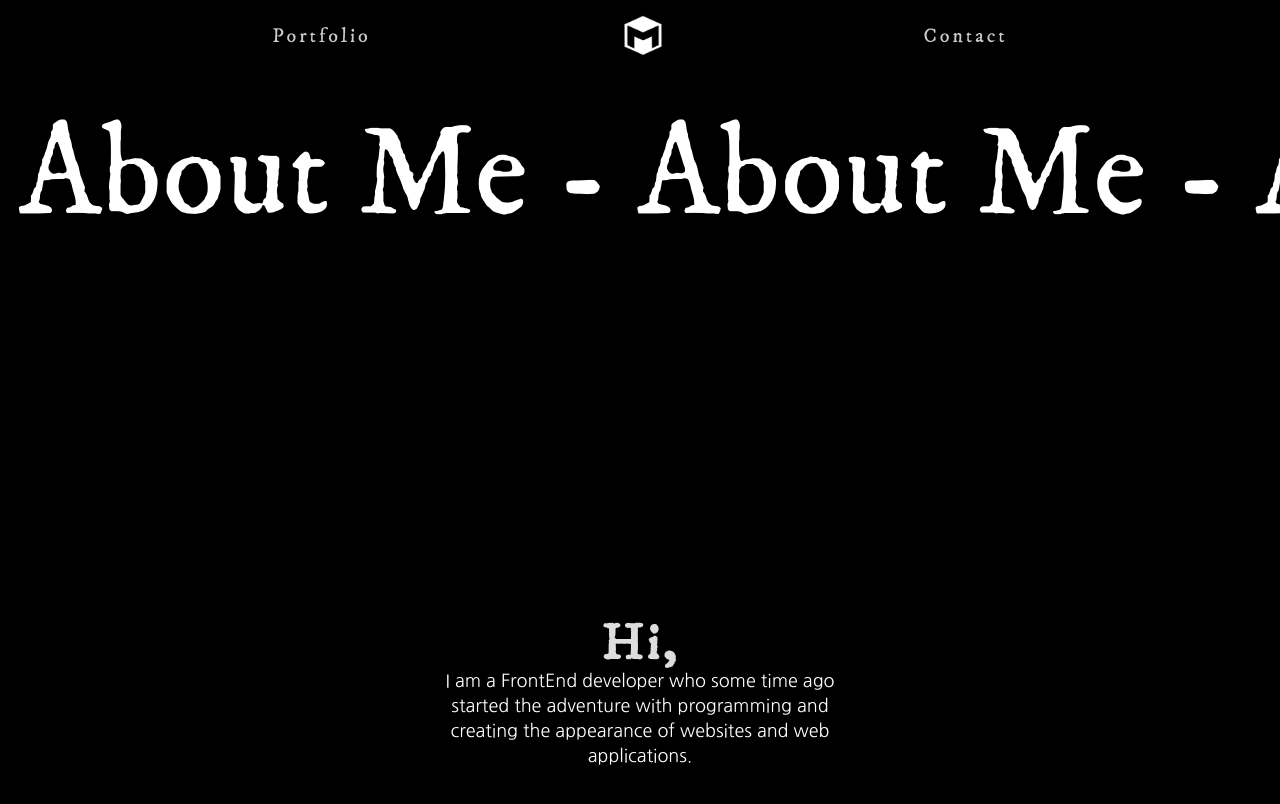
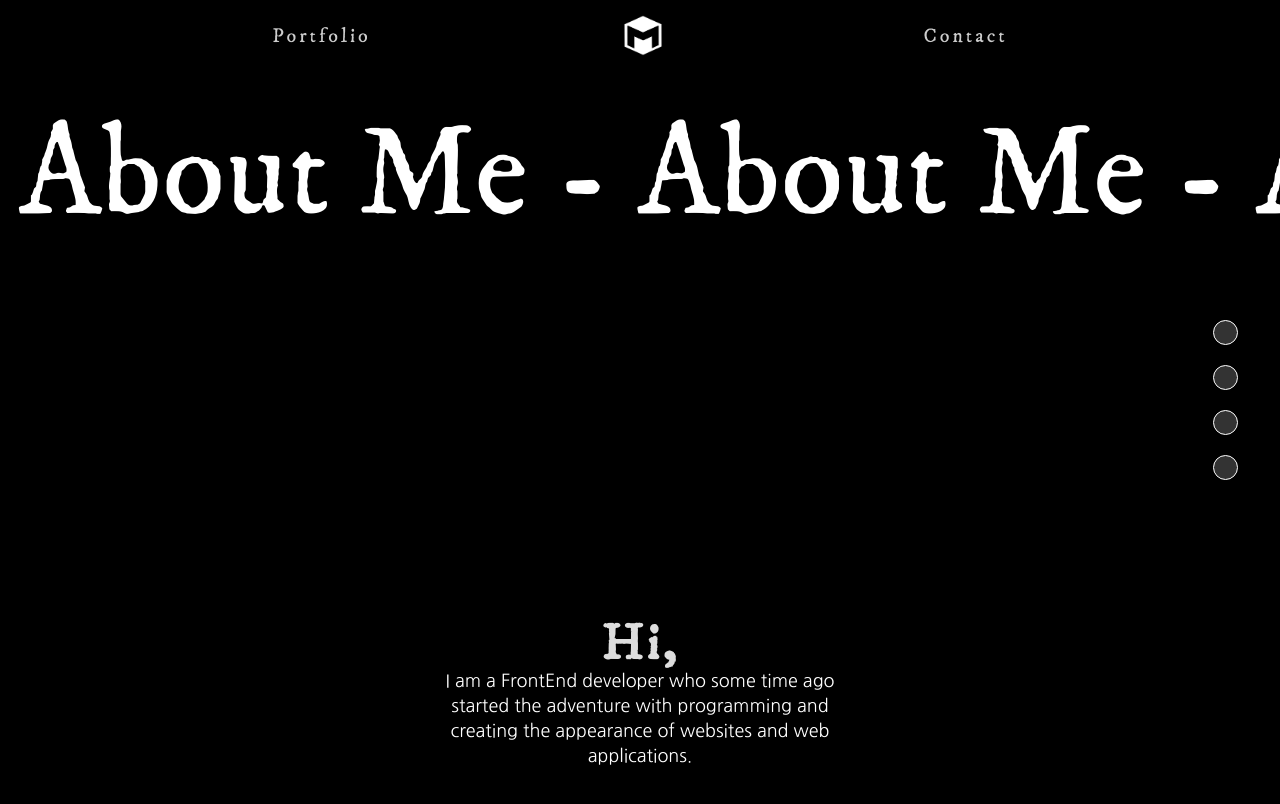
Before and after one commit to Matthave/frontEnd, a React (Create React App) app: page /#/aboutYourArtist in a window 1280 px wide. Shown: the top 804 px of the page. Built offline with nearby package versions, Linux system fonts and the light colour scheme.

Commit message:
Create navigation function in AboutM component, Add scrollTo function to components, style fixes

```diff
--- a/src/components/Navigation.js
+++ b/src/components/Navigation.js
@@ -2,16 +2,23 @@ import React from 'react'
 import { NavLink } from 'react-router-dom'
 import smallLogo from '../IMG/Logo contentSize.png'
 
-function Navigation() {
+class Navigation extends React.Component {
+
+  logoClickHandle = () => {
+    window.scrollTo({ top: 0, behavior: 'smooth' });
+  }
+
+  render() {
     return (
       <nav className="nav">
         <ul className="nav__ul">
           <li className="nav__li"><NavLink className='nav__link' to='/portfolio'>Portfolio</NavLink></li>
-        <NavLink to='/'><img className='nav__smallLogo' src={smallLogo} alt="MyLogo" /></NavLink>
+          <NavLink to='/'><img className='nav__smallLogo' onClick={this.logoClickHandle} src={smallLogo} alt="MyLogo" /></NavLink>
           <li className="nav__li"><NavLink className='nav__link' to='/contact'>Contact</NavLink></li>
         </ul>
       </nav>
     )
   }
+}
 
 export default Navigation
--- a/src/css/style.css
+++ b/src/css/style.css
@@ -1557,6 +1557,58 @@ body {
   }
 }
 
+.navigationAbout {
+  display: none;
+  position: fixed;
+  top: 50%;
+  right: 5px;
+  -webkit-transform: translate(-50%, -50%);
+          transform: translate(-50%, -50%);
+  width: 50px;
+}
+
+@media (min-width: 1024px) {
+  .navigationAbout {
+    display: block;
+  }
+}
+
+.navigationAbout__list {
+  display: -webkit-box;
+  display: -ms-flexbox;
+  display: flex;
+  -webkit-box-orient: vertical;
+  -webkit-box-direction: normal;
+      -ms-flex-direction: column;
+          flex-direction: column;
+  -webkit-box-pack: space-evenly;
+      -ms-flex-pack: space-evenly;
+          justify-content: space-evenly;
+  list-style-type: none;
+}
+
+.navigationAbout__listItem {
+  width: 25px;
+  height: 25px;
+  border-radius: 50%;
+  border: 1px solid white;
+  background-color: #333;
+  margin: 10px auto;
+  -webkit-transition: 0.2s linear;
+  transition: 0.2s linear;
+  cursor: pointer;
+}
+
+.navigationAbout__listItem:hover {
+  background-color: #aaa;
+  border: 1px black solid;
+}
+
+.navigationAbout__listItem--active {
+  background-color: #aaa;
+  border: 1px black solid;
+}
+
 .technology {
   margin-top: 75px;
   opacity: 0;
--- a/src/pages/AboutM.js
+++ b/src/pages/AboutM.js
@@ -3,6 +3,14 @@ import React from 'react'
 class AboutM extends React.Component {
   state = {
     showAboutMe: false,
+  }
+
+  currentIndexOfSection = -1;
+  withHold = false;
+
+
+  componentWillUnmount() {
+    document.body.style.overflow = 'visible';
   }
 
   componentDidMount() {
@@ -11,11 +19,76 @@ class AboutM extends React.Component {
         showAboutMe: true
       })
     }, 20);
+    document.body.style.overflow = 'hidden';
+    window.scrollTo({ top: 0, behavior: 'smooth' });
+
+    document.querySelector('.about').addEventListener('wheel', (event) => this.scrollDirection(event))
+  }
+
+  activeDots = () => {
+    const liList = document.querySelectorAll('.navigationAbout__listItem');
+    liList.forEach((li, index) => {
+      if (index === this.currentIndexOfSection) {
+        li.classList.add('navigationAbout__listItem--active')
+      } else {
+        li.classList.remove('navigationAbout__listItem--active')
+      }
+    })
+  }
+
+  clickHandleDots = (index) => {
+    this.currentIndexOfSection = index;
+    this.scrollToElement()
+  }
+
+  scrollDirection = (event) => {
+    if (this.withHold) return;
+    this.withHold = true;
+
+    setTimeout(() => {
+      this.withHold = false;
+    }, 1000);
+
+    const direction = event.deltaY > 0 ? 1 : -1;
+
+    this.scroll(direction);
+  }
+
+  scroll = (direction) => {
+    const sectionElements = document.querySelectorAll('.aboutM')
+
+    if (direction === 1) {
+      const isLastSection = this.currentIndexOfSection === sectionElements.length - 1;
+      if (isLastSection) return;
+    } else if (direction === -1) {
+      const isFirstSection = this.currentIndexOfSection === 0;
+      if (isFirstSection) return;
+    }
+
+    this.currentIndexOfSection += direction;
+
+    this.scrollToElement();
+    this.activeDots()
+  }
+
+  scrollToElement = () => {
+    this.activeDots();
+    const sectionEle = document.querySelectorAll('.aboutM')
+    sectionEle[this.currentIndexOfSection].scrollIntoView({
+      behavior: 'smooth',
+      block: 'start',
+    })
   }
 
   render() {
     const classes = ['about'];
     if (this.state.showAboutMe) classes.push('about--showIt')
+
+    const sectionElements = [...document.querySelectorAll('.aboutM')];
+    const liList = sectionElements.map((ele, index) => (
+      <li onClick={() => this.clickHandleDots(index)} className="navigationAbout__listItem"></li>
+    ))
+
     return (
       <section className={classes.join(' ')}>
         <div className='bars__itemAbout'>
@@ -78,6 +151,11 @@ class AboutM extends React.Component {
           </h3>
           </div>
         </div>
+        <aside className="navigationAbout">
+          <ul className="navigationAbout__list">
+            {liList}
+          </ul>
+        </aside>
       </section>
     )
   }
--- a/src/pages/Contact.js
+++ b/src/pages/Contact.js
@@ -36,6 +36,7 @@ class Contact extends React.Component {
     setInterval(() => {
       this.iconUp();
     }, 5000)
+    window.scrollTo({ top: 0, behavior: 'smooth' });
   }
 
   iconUp = () => {
--- a/src/pages/HomePage.js
+++ b/src/pages/HomePage.js
@@ -17,6 +17,8 @@ class HomePage extends React.Component {
         homePageShowIt: true
       })
     }, 20)
+
+    window.scrollTo({ top: 0, behavior: 'smooth' });
   }
 
   render() {
--- a/src/pages/Portfolio.js
+++ b/src/pages/Portfolio.js
@@ -26,6 +26,7 @@ class Portfolio extends React.Component {
         hexOnPosition: true,
       })
     }, 100);
+    window.scrollTo({ top: 0, behavior: 'smooth' });
   }
   render() {
     const classes = ['portfolio'];
--- a/src/sass/_about.scss
+++ b/src/sass/_about.scss
@@ -214,3 +214,42 @@ transform: rotate(0);
       transform: rotate(0);
       }
 }
+
+
+//Navigations
+
+.navigationAbout{
+  display: none;
+  position: fixed;
+  top:50%;
+  right:5px;
+  transform: translate(-50%,-50%);
+  width:50px;
+  @include mq(large){
+    display: block;
+  }
+  &__list{
+    display: flex;
+    flex-direction: column;
+    justify-content: space-evenly;
+    list-style-type: none;
+  }
+  &__listItem{
+    width:25px;
+    height: 25px;
+    border-radius: 50%;
+    border:1px solid white;
+    background-color: #333;
+    margin: 10px auto;
+    transition: 0.2s linear;
+    cursor: pointer;
+    &:hover{
+      background-color: #aaa;
+      border:1px black solid;
+    }
+    &--active{
+      background-color: #aaa;
+      border:1px black solid;
+    }
+  }
+}
```
Also changed, not shown: src/components/Bars.js (+0 -8 lines), 1 other file (tests, documents, lock files or other folders). Lines whose indentation alone changed are shown as unchanged.
